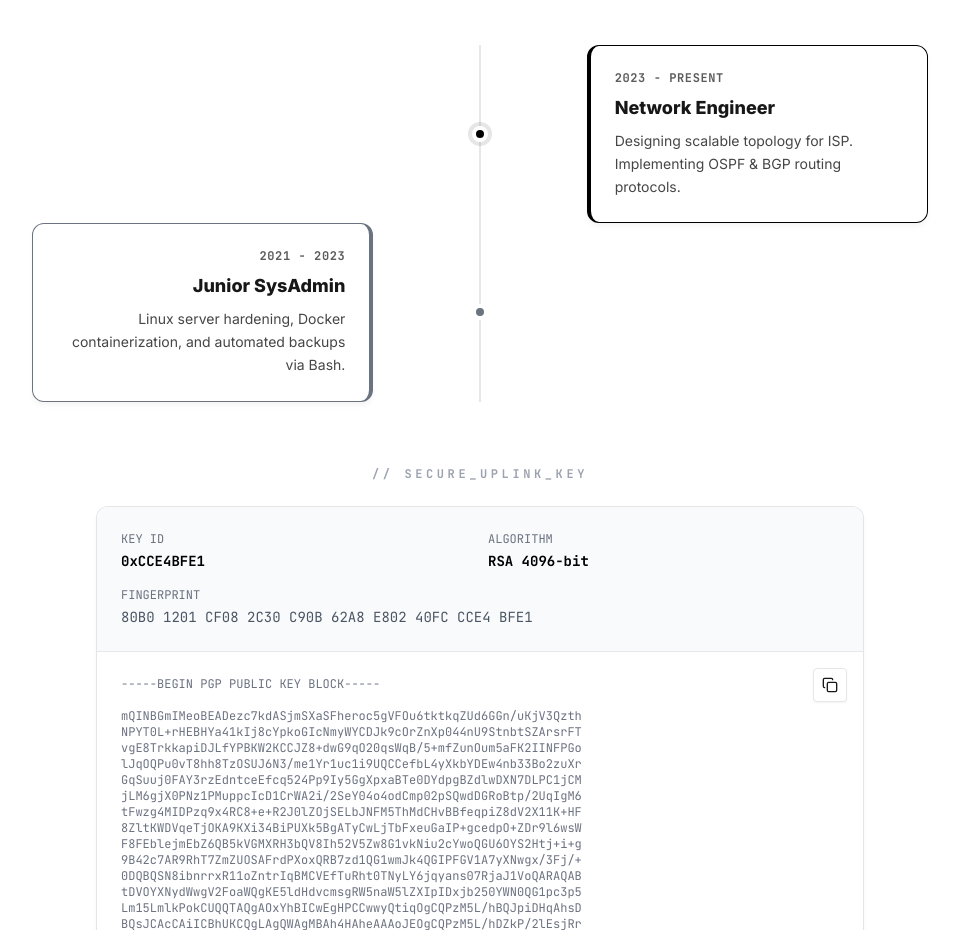
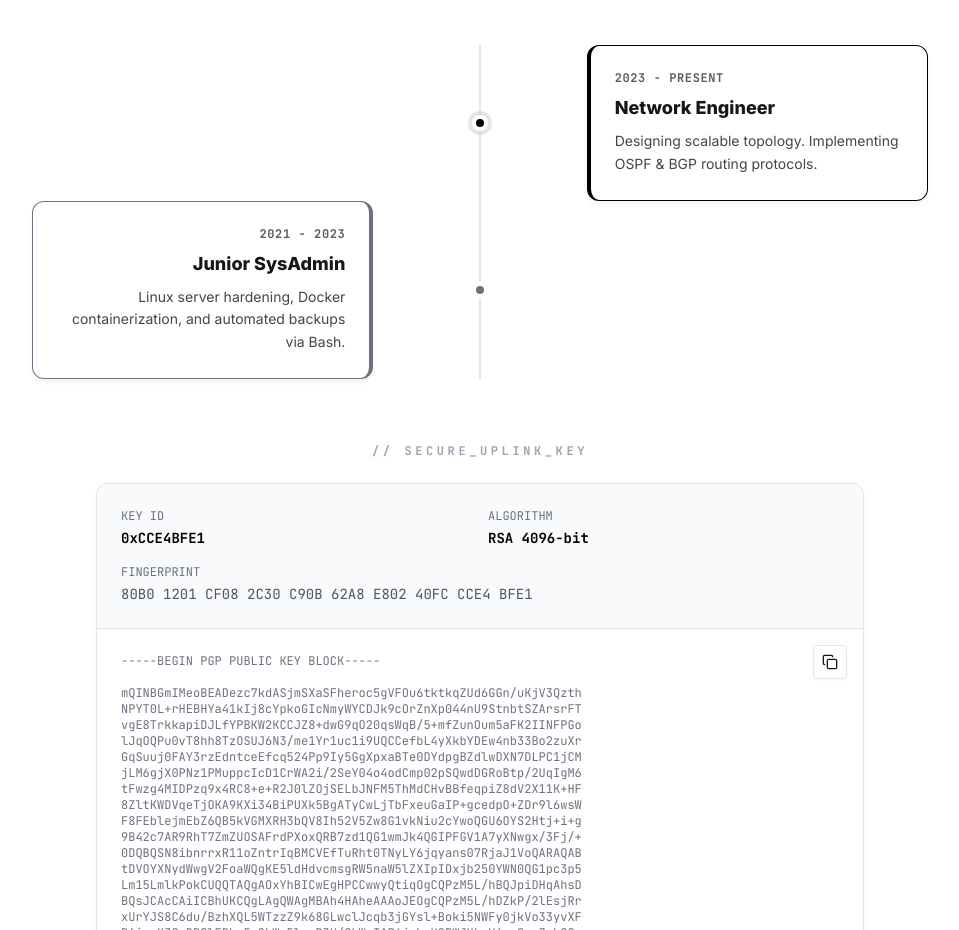
Before and after one commit to Kumis86/Portfolio, a plain HTML site: page index.html in a window 1280 px wide. Shown: the part 1346-2276 px from the top of the page, without its empty margins (160-1119 px from the left). Drawn offline with nearby package versions, Linux system fonts and the light colour scheme; no server answers.

Commit message:
Refine job description for Network Engineer

```diff
--- a/index.html
+++ b/index.html
@@ -224,7 +224,7 @@
                     <div class="glass-panel p-6 rounded-xl border-l-4 border-black dark:border-white transition-colors group">
                         <span class="text-xs font-mono font-bold mb-2 block tracking-wider opacity-70">2023 - PRESENT</span>
                         <h4 class="font-bold text-lg mb-2">Network Engineer</h4>
-                        <p class="text-sm opacity-80 leading-relaxed">Designing scalable topology for ISP. Implementing OSPF & BGP routing protocols.</p>
+                        <p class="text-sm opacity-80 leading-relaxed">Designing scalable topology. Implementing OSPF & BGP routing protocols.</p>
                     </div>
                 </div>
             </div>
```
